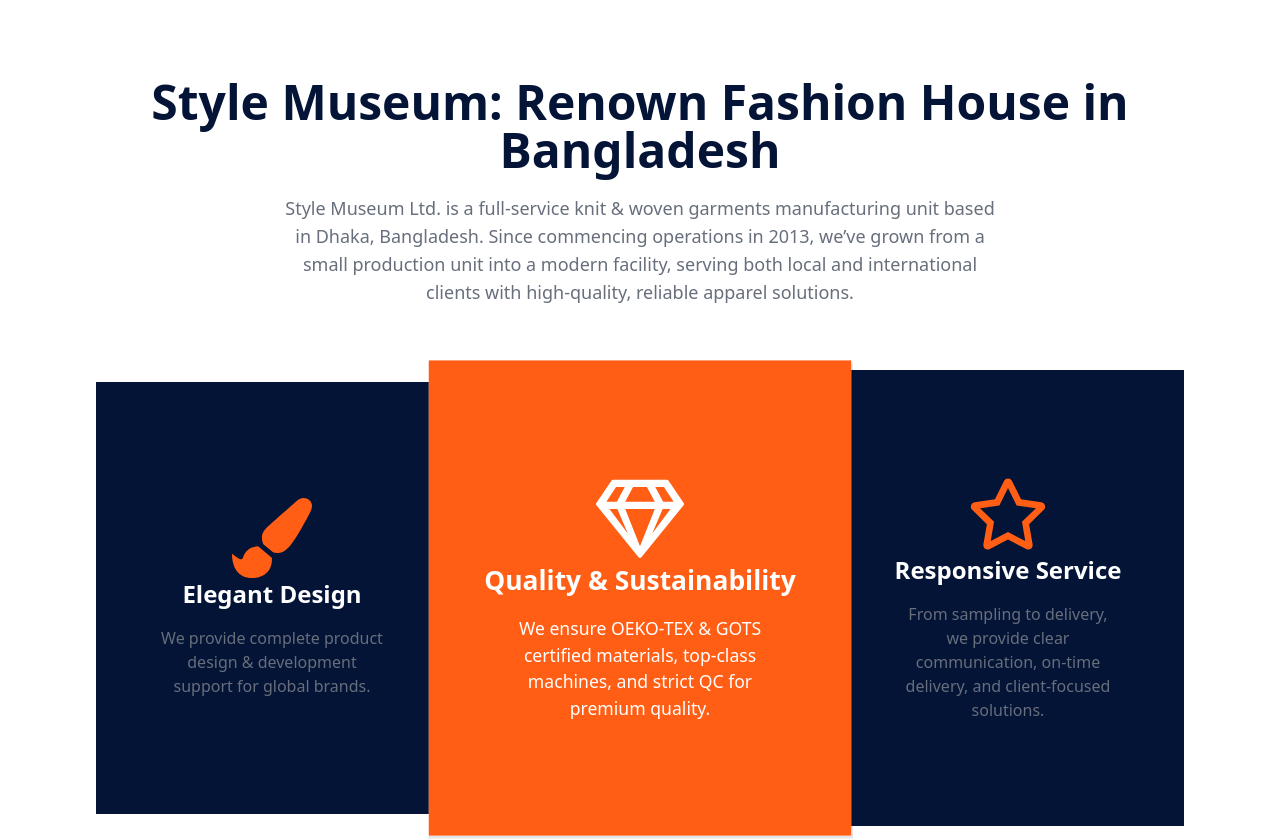
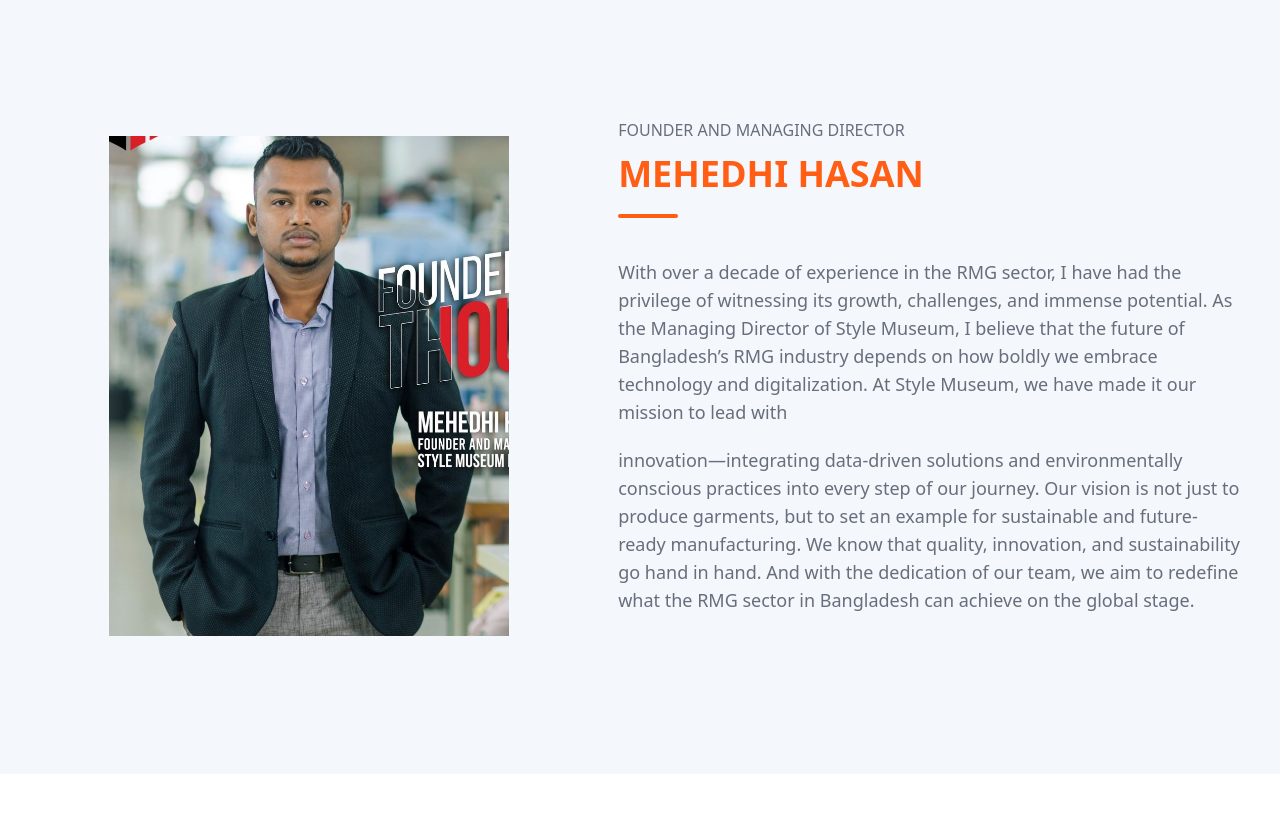
Before and after one commit to Mahmudulislamshuvo/pachin, a React (Vite) app: page / in a window 1280 px wide. Shown: the part 926-1766 px from the top of the page. Built offline with nearby package versions, Linux system fonts and the light colour scheme.

Commit message:
Banner and CEO speach added

```diff
--- a/src/App.jsx
+++ b/src/App.jsx
@@ -14,8 +14,8 @@
 import WelcomeToStyleMuseum from "./Components/WelcomeToStyleMuseum/WelcomeToStyleMuseum";
 import WhyWeAreBest from "./Components/WhyWeAreBest/WhyWeAreBest";
 import AboutUS from "./Components/Pages/AboutUs/AboutUS";
-import ServiceDetails from "./Components/Pages/ServiceDetails/ServiceDetails";
 import WhatsAppButton from "./Components/CommonComponents/WhatsAppButton";
+import WeEnsureQualityMainPage from "./Components/CommonComponents/WeEnsureQualityMainPage";
 
 const App = () => {
   const homeRef = useRef(null);
@@ -51,6 +51,7 @@
       <div ref={homeRef} className="scroll-mt-20">
         <Banner />
       </div>
+      <WeEnsureQualityMainPage />
       <WelcomeToStyleMuseum />
       <MakeThingEasy />
       <div ref={serviceRef} className="scroll-mt-20">
--- a/src/Components/Banner/Banner.jsx
+++ b/src/Components/Banner/Banner.jsx
@@ -16,13 +16,17 @@
           <div className="container">
             <div className="text-center py-40 md:py-100 px-5 md:px-0">
               <h1 className="text-text-White text-2xl md:text-6xl font-bold px-6 md:px-0">
-                Trusted Factory Solutions
+                STYLE WITH QUALITY CLOUTHING
                 <br className="sm:hidden" />
                 <span className="text-background pl-3">Since 2013</span>
               </h1>
               <p className="text-text-White pt-4 px-5 md:pt-8 md:px-40">
-                Delivering premium knit & woven apparel from Bangladesh with
-                integrity, craftsmanship, and global compliance.
+                Style Museum has spent nearly a decade delivering top-quality
+                products by embracing new technologies and innovative practices.
+                With a focus on 3D design and expanding R&D, the brand pairs
+                quality with innovation. Sustainability is also central, as the
+                company continually enhances its eco-friendly efforts to create
+                a positive environmental impact.
               </p>
               <button className="py-3 px-8 text-text-White bg-background rounded-24px font-medium mt-8">
                 LEARN MORE
--- /dev/null
+++ b/src/Components/CommonComponents/WeEnsureQualityMainPage.jsx
@@ -0,0 +1,71 @@
+import image1 from "../../assets/Images/Mehedi_Fpunder.jpg";
+
+const WeEnsureQualityMainPage = () => {
+  return (
+    <div className="bg-bg-blog">
+      <div className="container">
+        <div className="py-10 md:py-30 flex flex-col md:flex-row items-center gap-10">
+          {/* left */}
+          <div className="w-full md:w-[45%] flex justify-center">
+            <div className="relative">
+              <img
+                src={image1}
+                alt="WeEnsure1"
+                className="h-[300px] w-[260px] md:h-[500px] md:w-[400px] object-cover"
+              />
+            </div>
+          </div>
+
+          {/* right */}
+          <div className="w-full md:w-[52%] md:text-left p-5 md:p-0">
+            <div>
+              <h5 className="text-text-Secondary uppercase">
+                Founder and Managing Director
+              </h5>
+              <h3 className="text-2xl md:text-4xl font-bold uppercase pt-3 pb-5">
+                <span className="text-background">MEHEDHI HASAN</span>
+              </h3>
+              <div className="h-1 w-15 bg-background rounded-24px mx-auto md:mx-0"></div>
+            </div>
+            <div className="space-y-5 text-text-Secondary text-base md:text-lg py-10">
+              <p>
+                With over a decade of experience in the RMG sector, I have had
+                the privilege of witnessing its growth, challenges, and immense
+                potential. As the Managing Director of Style Museum, I believe
+                that the future of Bangladesh’s RMG industry depends on how
+                boldly we embrace technology and digitalization. At Style
+                Museum, we have made it our mission to lead with
+              </p>
+              <p>
+                innovation—integrating data-driven solutions and environmentally
+                conscious practices into every step of our journey. Our vision
+                is not just to produce garments, but to set an example for
+                sustainable and future-ready manufacturing. We know that
+                quality, innovation, and sustainability go hand in hand. And
+                with the dedication of our team, we aim to redefine what the RMG
+                sector in Bangladesh can achieve on the global stage.
+              </p>
+            </div>
+            {/* <div className="flex flex-col sm:flex-row justify-center md:justify-start gap-5">
+              <div className="flex items-center gap-x-5">
+                <img
+                  src="https://images.pexels.com/photos/91227/pexels-photo-91227.jpeg"
+                  alt="project manager"
+                  className="h-15 w-15 rounded-full object-cover"
+                />
+                <div>
+                  <h5 className="text-xl md:text-2xl text-text-Primary font-bold">
+                    Rastab Lezoka
+                  </h5>
+                  <p className="text-text-Secondary">Project Managers</p>
+                </div>
+              </div>
+            </div> */}
+          </div>
+        </div>
+      </div>
+    </div>
+  );
+};
+
+export default WeEnsureQualityMainPage;
--- a/src/Components/WelcomeToStyleMuseum/WelcomeToStyleMuseum.jsx
+++ b/src/Components/WelcomeToStyleMuseum/WelcomeToStyleMuseum.jsx
@@ -1,5 +1,7 @@
-import { FaPaintBrush, FaRegGem, FaRegStar } from "react-icons/fa";
+import { FaPaintBrush, FaRegEye, FaRegGem, FaRegStar } from "react-icons/fa";
 import PageHeader from "../CommonComponents/PageHeader";
+import { TbTargetArrow } from "react-icons/tb";
+import { AiOutlineLike } from "react-icons/ai";
 
 const WelcomeToStyleMuseum = () => {
   return (
@@ -20,13 +22,13 @@
                 {/* below py should 20 here */}
                 <div className="bg-text-Primary overflow-hidden py-5 md:py-23">
                   <div className="text-center flex flex-col items-center justify-center p-6">
-                    <FaPaintBrush className="h-20 w-20 text-background" />
+                    <FaRegEye className="h-20 w-20 text-background" />
                     <h3 className="text-text-White text-2xl font-bold">
-                      Elegant Design
+                      VISION
                     </h3>
                     <p className="text-text-Secondary px-10 pt-4">
-                      We provide complete product design & development support
-                      for global brands.
+                      Becoming a renowned market Leader in modern fashion
+                      Industry.
                     </p>
                   </div>
                 </div>
@@ -40,13 +42,14 @@
               >
                 <div className="bg-background md:bg-background overflow-hidden py-5 md:py-20">
                   <div className="text-center flex flex-col items-center justify-center p-6">
-                    <FaRegGem className="h-20 w-20 text-text-White" />
+                    <TbTargetArrow className="h-20 w-20 text-text-White" />
                     <h3 className="text-text-White text-2xl font-bold">
-                      Quality & Sustainability
+                      MISSION
                     </h3>
                     <p className="text-text-White px-10 pt-4">
-                      We ensure OEKO-TEX & GOTS certified materials, top-class
-                      machines, and strict QC for premium quality.
+                      Delivering high quality Bench marked products to the local
+                      And foreign customer by quality, Fashion style and work
+                      ethics.
                     </p>
                   </div>
                 </div>
@@ -56,13 +59,13 @@
               <div className="w-11/12 max-w-sm sm:w-3/5 lg:w-1/3 sm:my-5 my-5 md:my-8 relative">
                 <div className="bg-text-Primary overflow-hidden py-5 md:py-20">
                   <div className="text-center flex flex-col items-center justify-center p-6">
-                    <FaRegStar className="h-20 w-20 text-background" />
+                    <AiOutlineLike className="h-20 w-20 text-background" />
                     <h3 className="text-text-White text-2xl font-bold">
-                      Responsive Service
+                      OUR BELIEF
                     </h3>
                     <p className="text-text-Secondary px-10 pt-4">
-                      From sampling to delivery, we provide clear communication,
-                      on-time delivery, and client-focused solutions.
+                      Employee friendly environment, Dedication and following
+                      The modern trend were always Been our core strength.
                     </p>
                   </div>
                 </div>
```
Also changed, not shown: src/assets/Images/Mehedi_Fpunder.jpg (added).
